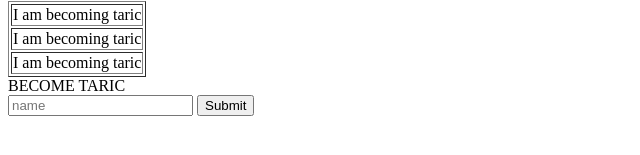
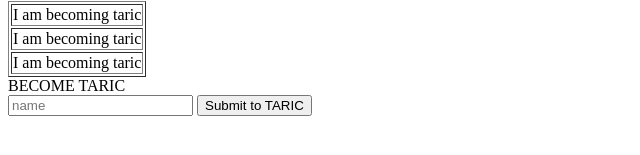
Before and after one commit to ryyden/ryyden.github.io, a plain HTML site: page index.html in a window 1280 px wide. Shown: the part 353-508 px from the top of the page, without its empty margins (0-640 px from the left). Drawn offline with Linux system fonts and the light colour scheme.

Commit message:
Update index.html

```diff
--- a/index.html
+++ b/index.html
@@ -23,8 +23,7 @@
         </div>
         <form action="index.html" method="GET">
             <input type="text" name="name" placeholder="name">
-            <button type="submit">Submit</button>
+            <button type="submit">Submit to TARIC</button>
         </form>
-
     </body>
 </html>
```
